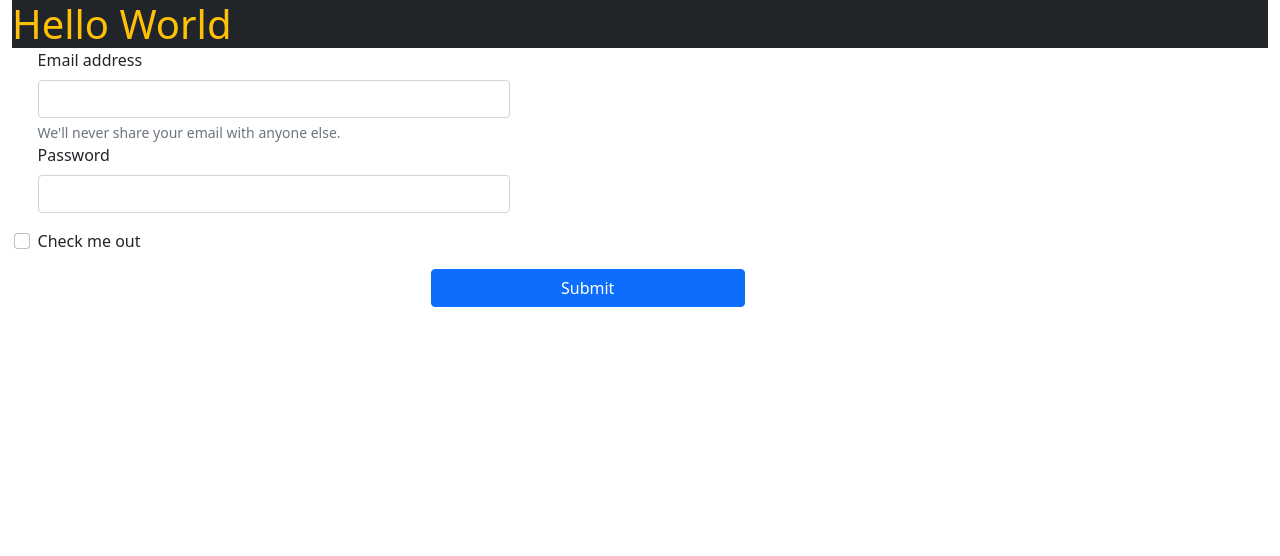
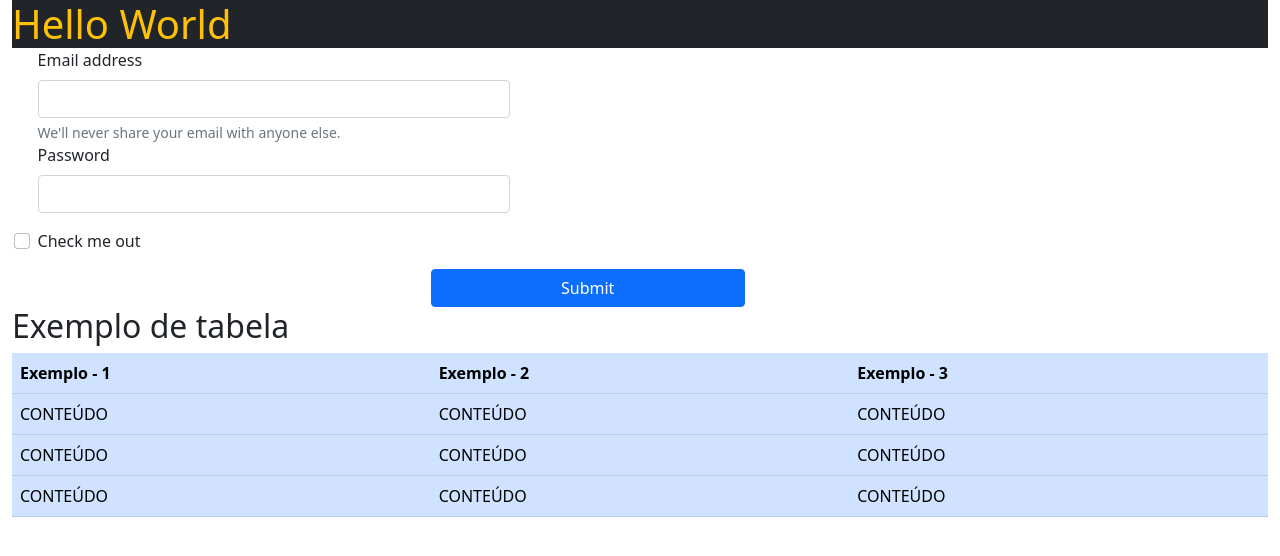
Before and after one commit to 1TINR-21/aula-boostrap, a plain HTML site: page rm88372/index.html in a window 1280 px wide. Drawn offline with nearby package versions, Linux system fonts and the light colour scheme.

Commit message:
Exemplos de Tabelas com BS.

```diff
--- a/rm88372/index.html
+++ b/rm88372/index.html
@@ -33,6 +33,44 @@
             <button type="submit" class="btn btn-primary col-md-3 offset-md-4">Submit</button>
         </form>
         </div>
+
+        <div >
+            <h2 class="jumbotron">
+            Exemplo de tabela</h2>
+
+            <table class=" table table-primary">
+                <tr>
+                    <th>Exemplo - 1</th>
+                    <th>Exemplo - 2</th>
+                    <th>Exemplo - 3</th>
+                </tr>
+
+                    <tr>
+                        <td>CONTEÚDO</td>
+                        <td>CONTEÚDO</td>
+                        <td>CONTEÚDO</td>
+                    </tr>
+
+                    <tr>
+                        <td>CONTEÚDO</td>
+                        <td>CONTEÚDO</td>
+                        <td>CONTEÚDO</td>
+                    </tr>
+
+                    <tr>
+                        <td>CONTEÚDO</td>
+                        <td>CONTEÚDO</td>
+                        <td>CONTEÚDO</td>
+                    </tr>
+
+            </table>
+        </div>
+
+
+
+
+
+
 </div>
 </body>
 
```
